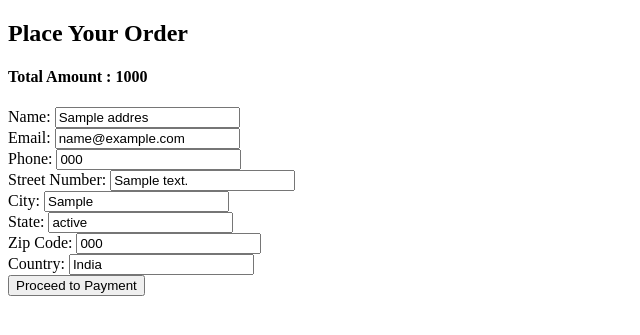
After one commit to harshitaa1801/ecommerce, a Django app: page /place-order/?cart_id=1 in a window 1280 px wide. The commit adds this page. Shown: the top 335 px of the page, without its empty margins (0-640 px from the left). Run offline with Django 4.2, Linux system fonts and the light colour scheme; a user stored in the database is signed in; data comes from the database, SQL or seed files in the repository; tables that the repository leaves empty hold one stand-in row (values such as "Sample post").

Commit message:
cart and payment integration

```diff
--- a/ecomm/settings.py
+++ b/ecomm/settings.py
@@ -151,6 +151,10 @@ EMAIL_USE_TLS = True
 EMAIL_HOST_USER = os.environ.get('EMAIL_HOST_USER')
 EMAIL_HOST_PASSWORD = os.environ.get('EMAIL_HOST_PASSWORD')
 
+RAZORPAY_ID = os.environ.get('RAZORPAY_ID')
+RAZORPAY_SECRET = os.environ.get('RAZORPAY_SECRET')
+
+
 # Static files (CSS, JavaScript, Images)
 # https://docs.djangoproject.com/en/4.2/howto/static-files/
 
--- a/requirements.txt
+++ b/requirements.txt
@@ -66,6 +66,7 @@ pytz==2022.1
 pyxdg==0.27
 # PyYAML==5.4.1
 # reportlab==3.6.8
+razorpay==1.4.2
 requests==2.25.1
 SecretStorage==3.3.1
 six==1.16.0
--- a/shop/admin.py
+++ b/shop/admin.py
@@ -1,8 +1,10 @@
 from django.contrib import admin
-from .models import Cart, Cart_Item, Product, Category
+from .models import Cart, Cart_Item, Product, Category, Address, Order
 # Register your models here.
 
 admin.site.register(Category)
 admin.site.register(Product)
 admin.site.register(Cart)
 admin.site.register(Cart_Item)
+admin.site.register(Order)
+admin.site.register(Address)
--- a/shop/models.py
+++ b/shop/models.py
@@ -35,3 +35,32 @@ class Cart_Item(models.Model):
     cart = models.ForeignKey(Cart, on_delete=models.DO_NOTHING)
     product = models.ForeignKey(Product, on_delete=models.DO_NOTHING)
     quantity = models.IntegerField()
+
+
+class Address(models.Model):
+    name = models.CharField(max_length=100, null=True, blank=True)
+    email = models.EmailField(null=True, blank=True)
+    phone = models.CharField(max_length=15, null=True, blank=True)
+    user = models.ForeignKey(User, on_delete=models.CASCADE)
+    street_address = models.CharField(max_length=100)
+    city = models.CharField(max_length=100)
+    state = models.CharField(max_length=100)
+    zip_code = models.CharField(max_length=20)
+    country = models.CharField(max_length=100)
+
+    def __str__(self):
+        return f"{self.user.username}'s address"
+
+class Order(models.Model):
+    user = models.ForeignKey(User, on_delete=models.DO_NOTHING)
+    cart = models.ForeignKey(Cart, on_delete=models.DO_NOTHING)
+    items = models.ManyToManyField(Cart_Item)
+    total_price = models.DecimalField(max_digits=10, decimal_places=2)
+    address = models.ForeignKey(Address, on_delete=models.SET_NULL, null=True)
+    created_at = models.DateTimeField(auto_now_add=True)
+    updated_at = models.DateTimeField(auto_now_add=True)
+    payment_status = models.CharField(max_length=15, default='PENDING')
+    razorpay_order_id = models.CharField(max_length=100, blank=True, null=True)
+    razorpay_payment_id = models.CharField(max_length=100, blank=True, null=True)
+    def __str__(self):
+        return f"Order {self.id} by {self.user.username}"
--- a/shop/templates/shop/basic.html
+++ b/shop/templates/shop/basic.html
@@ -44,7 +44,8 @@
 <!--        <a class="nav-link disabled" href="#" tabindex="-1" aria-disabled="true">Disabled</a>-->
 <!--      </li>-->
       <li class="nav-item">
-        <a class="nav-link" href="#">My Cart(<span id="cart">0</span>)</a>
+        <!-- <a class="nav-link" href="{% url 'view_cart' %}">My Cart(<span id="cart">{{ request.user.cart_set.count }}</span>)</a> -->
+        <a class="nav-link" href="{% url 'view_cart' %}">My Cart</a>
       </li>
 
       <li class="nav-item">
--- /dev/null
+++ b/shop/templates/shop/order_form.html
@@ -0,0 +1,34 @@
+<!DOCTYPE html>
+<html>
+<head>
+    <title>Place Order</title>
+</head>
+<body>
+    <h2>Place Your Order</h2>
+    <h4>Total Amount : {{total_price}}</h1>
+    <form method="post" action="/place-order/">
+        {% csrf_token %}
+        <label>Name:</label>
+        <input type="text" name="name" value="{{address.name}}" required><br>
+        <label>Email:</label>
+        <input type="email" name="email" value="{{address.email}}"><br>
+        <label>Phone:</label>
+        <input type="text" name="phone" value="{{address.phone}}"required><br>
+        <label>Street Number:</label>
+        <input type="text" name="street_address" value="{{address.street_address}}"required><br>
+        <label>City:</label>
+        <input type="text" name="city" value="{{address.city}}" required><br>
+        <label>State:</label>
+        <input type="text" name="state" value="{{address.state}}" required><br>
+        <label>Zip Code:</label>
+        <input type="text" name="zip_code" value="{{address.zip_code}}"required><br>
+        <label>Country:</label>
+        <input type="text" name="country" value="India"required><br>
+
+        <input type="hidden" name="cart_id" value="{{ cart_id }}">
+        <input type="hidden" name="total_price" value="{{ total_price }}">
+
+        <button type="submit">Proceed to Payment</button>
+    </form>
+</body>
+</html>
--- a/shop/urls.py
+++ b/shop/urls.py
@@ -4,13 +4,22 @@ from . import views
 
 
 urlpatterns = [
-    path('', views.index),
+    path('', views.index, name='ShopHome'),
     path('about/', views.about, name='AboutUs'),
     # path('contact-us/', views.contact_us, name='ContactUs'),
     path('products/<int:id>/', views.product_view, name='Products'),
     path('search/', views.search, name='Search'),
     path('tracker/', views.tracker, name='Tracker'),
-    path('checkout/', views.checkout, name='Checkout'),
     path('add-to-cart/<int:id>/', views.add_to_cart, name='add_to_cart'),
+    path("cart/", views.view_cart, name="view_cart"),
+    path("update-cart/<int:cart_item_id>/", views.update_cart, name="UpdateCart"),
+    path("remove-from-cart/<int:cart_item_id>/", views.remove_from_cart, name="RemoveFromCart"),
+    # path("checkout/", views.checkout, name="Checkout"),
+    # path("payment-success/", views.payment_success, name="PaymentSuccess"),
+
+    # path('razorpay-callback/', views.razorpay_callback, name='razorpay_callback'),
+    # path('order-confirmation/<int:order_id>/', views.order_confirmation, name='order_confirmation'),
+    path('place-order/', views.place_order, name='place_order'),
+    path('payment-success/', views.payment_success, name='payment_success'),
 
 ]
--- a/shop/views.py
+++ b/shop/views.py
@@ -1,14 +1,22 @@
-from django.shortcuts import render
+from datetime import datetime
+import os
+from django.shortcuts import render, redirect, get_object_or_404
 from django.http import HttpResponse, JsonResponse
 from django_user_agents.utils import get_user_agent
 from django.contrib.auth.decorators import login_required
-
+from django.views.decorators.csrf import csrf_exempt
+from django.db.models import Sum,F, ExpressionWrapper, DecimalField
 from ecomm.custom_decorator import ajax_login_required
+import razorpay
 
 
-from .models import Cart, Cart_Item, Product
+from .models import Address, Cart, Cart_Item, Order, Product
+
+from ecomm import settings
+
 # Create your views here.
 
+RAZORPAY_CLIENT = razorpay.Client(auth=(settings.RAZORPAY_ID, settings.RAZORPAY_SECRET))
 
 def index(request):
     user_agent = get_user_agent(request)
@@ -65,8 +73,6 @@ def search(request):
 def tracker(request):
     return HttpResponse('This is tracker page')
 
-def checkout(request):
-    return HttpResponse('This is checkout page')
 
 @ajax_login_required
 def add_to_cart(request, id):
@@ -96,3 +102,126 @@ def add_to_cart(request, id):
         Cart_Item.objects.create(cart=cart, product = product, quantity=1)
 
     return JsonResponse({'message':f'You are adding product id {id} to cart'})
+
+
+@login_required
+def view_cart(request):
+    try:
+        cart = Cart.objects.get(user = request.user)
+    except Cart.DoesNotExist:
+        return JsonResponse({'message': 'Please add items to the cart'})
+    cart_items = Cart_Item.objects.filter(cart=cart).annotate(
+        total_price=ExpressionWrapper(
+            F('quantity') * F('product__price'),
+            output_field=DecimalField()
+        )
+    )
+    total = cart_items.aggregate(total=Sum(F('quantity') * F('product__price')))['total'] or 0
+    cart_item_count = cart_items.count()
+    return render(request, 'shop/cart.html', {'cart_items': cart_items, 'total': total, 'cart_id': cart.id, 'cart_item_count': cart_item_count})
+
+
+
+@login_required
+def remove_from_cart(request, cart_item_id):
+    cart = Cart.objects.get(user=request.user)
+    Cart_Item.objects.filter(id=cart_item_id, cart=cart).delete()
+    return redirect('view_cart')
+
+
+@login_required
+def update_cart(request, cart_item_id):
+    cart = get_object_or_404(Cart, user=request.user)
+    cart_item = get_object_or_404(Cart_Item, id=cart_item_id, cart=cart)
+    action = request.GET.get('action')
+
+    if action == 'increase':
+        cart_item.quantity += 1
+    elif action == 'decrease':
+        if cart_item.quantity > 1:
+            cart_item.quantity -= 1
+        else:
+            cart_item.delete()
+            return JsonResponse({'deleted': True})
+
+    cart_item.save()
+    return JsonResponse({
+        'quantity': cart_item.quantity,
+        'total': cart_item.quantity*cart_item.product.price,
+        'cart_total': Cart_Item.objects.filter(cart=cart).aggregate(total=Sum(F('quantity') * F('product__price')))['total'] or 0
+    })
+
+
+
+def place_order(request):
+    if request.method == 'GET':
+        user=request.user
+        cart_id = request.GET.get('cart_id')
+        total_price = Cart_Item.objects.filter(cart_id=cart_id).aggregate(total=Sum(F('quantity') * F('product__price')))['total']
+        address = Address.objects.filter(user=user).order_by('-id').first()
+        return render(request, 'shop/order_form.html', {'total_price': total_price, 'cart_id': cart_id, 'address': address})
+
+    if request.method == 'POST':
+        name = request.POST.get('name')
+        email = request.POST.get('email')
+        phone = request.POST.get('phone')
+        street_address = request.POST.get('street_address')
+        city = request.POST.get('city')
+        state = request.POST.get('state')
+        zip_code = request.POST.get('zip_code')
+        country = request.POST.get('country')
+        amount = float(request.POST.get('total_price')) * 100  # Convert to paisa
+        cart_id = request.POST.get('cart_id')
+        user=request.user
+
+        address = Address.objects.create(
+            user = user,
+            name = name,
+            email = email,
+            phone = phone,
+            street_address=street_address,
+            city=city,
+            state = state,
+            zip_code = zip_code,
+            country = country
+        )
+
+        order = Order.objects.create(
+            address=address,
+            total_price=amount / 100,
+            cart_id=cart_id,
+            items = Cart_Item.objects.filter(cart_id = cart_id),
+            user=user
+        )
+
+        razorpay_order = RAZORPAY_CLIENT.order.create({
+            "amount": amount,
+            "currency": "INR",
+            "payment_capture": "1"
+        })
+
+        order.razorpay_order_id = razorpay_order['id']
+        order.save()
+
+        return render(request, 'shop/payment.html', {'order': order, 'razorpay_order': razorpay_order})
+
+
+@csrf_exempt
+def payment_success(request):
+    if request.method == 'POST':
+        payment_id = request.POST.get('razorpay_payment_id')
+        order_id = request.POST.get('razorpay_order_id')
+        signature = request.POST.get('razorpay_signature')
+
+        order = Order.objects.get(razorpay_order_id=order_id)
+        order.payment_status = 'PAID'
+        order.razorpay_payment_id = payment_id
+        order.updated_at = datetime.now()
+        order.save()
+
+        # removing those items from cart
+        Cart_Item.objects.filter(cart=order.cart).delete()
+
+        return render(request, 'shop/payment_success.html', {'order': order})
+
+    return redirect('ShopHome')
```
Also changed, not shown: shop/templates/shop/cart.html (+101 -0 lines), shop/templates/shop/index.html (+18 -11 lines), shop/templates/shop/payment.html (added, +36 -0 lines), shop/templates/shop/payment_success.html (added, +13 -0 lines), shop/migrations/0006_address_order.py (added), 1 other file.
